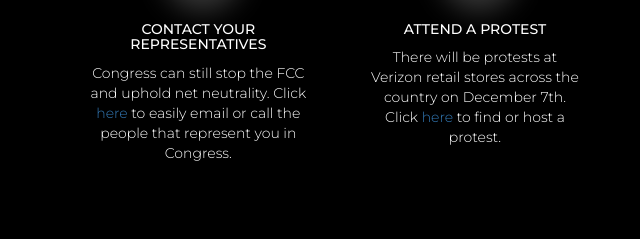
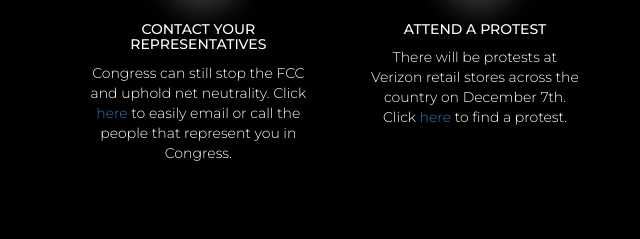
Before and after one commit to SpeedOfSmell/BattleForNetNeutrality, a plain HTML site: page index.html in a window 1280 px wide. Shown: the part 2152-2391 px from the top of the page, 165-805 px from the left. Drawn offline with nearby package versions, Linux system fonts and the light colour scheme.

Commit message:
Update index.html

```diff
--- a/index.html
+++ b/index.html
@@ -169,7 +169,7 @@
             <p class="feature-subtext light feature-no-display feature-display-mid">
                 There will be protests at Verizon retail stores across the country on December 7th. Click
                 <a href="http://verizonprotests.com/" target="_blank">here</a>
-                to find or host a protest.
+                to find a protest.
             </p>
         </div>
 
```
